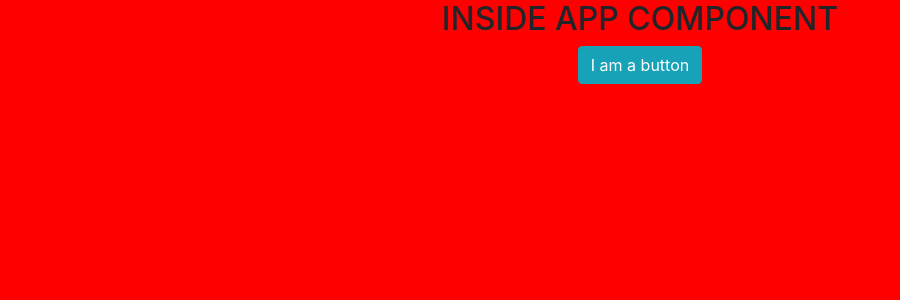
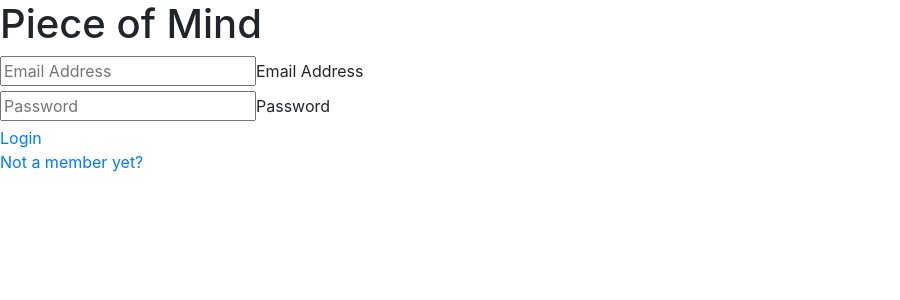
Before and after one commit to TheDotson/pieceOfMind_client, a React (Create React App) app: page /login in a window 1280 px wide. Shown: the top 300 px of the page, without its empty margins (0-900 px from the left). Built offline with nearby package versions, Linux system fonts and the light colour scheme.

Commit message:
auth wip

```diff
--- a/package.json
+++ b/package.json
@@ -12,8 +12,12 @@
     "firebase": "^8.2.10",
     "prop-types": "^15.7.2",
     "react": "^17.0.1",
+    "react-bootstrap": "^1.5.2",
     "react-dom": "^17.0.1",
+    "react-router": "^5.2.0",
+    "react-router-dom": "^5.2.0",
     "react-scripts": "4.0.3",
+    "reactstrap": "^8.9.0",
     "web-vitals": "^1.1.0"
   },
   "scripts": {
--- /dev/null
+++ b/src/components/ApplicationViews.js
@@ -0,0 +1,14 @@
+/* eslint-disable arrow-parens */
+/* eslint-disable arrow-body-style */
+import React from 'react';
+import { Route, Redirect } from 'react-router-dom';
+import { Home } from './home/Home';
+
+export const ApplicationViews = () => {
+  return <>
+          <Route exact path='/'>
+            <Redirect to='/home' />
+          </Route>
+          <Route exact path='/home' render={props => <Home {...props} />} />
+        </>;
+};
--- /dev/null
+++ b/src/components/PieceOfMind.js
@@ -0,0 +1,24 @@
+/* eslint-disable arrow-parens */
+/* eslint-disable arrow-body-style */
+import React from 'react';
+import { Route, Redirect } from 'react-router-dom';
+import { ApplicationViews } from './ApplicationViews';
+import { Login } from './auth/Login';
+import { Register } from './auth/Register';
+
+export const PieceOfMind = () => (
+    <>
+        <Route render={() => {
+          if (localStorage.getItem('s_token')) {
+            return <>
+                    {/* <Route component={NavBar} /> */}
+                    <Route render={props => <ApplicationViews {...props} />} />
+                </>;
+          }
+          return <Redirect to="/login" />;
+        }} />
+
+        <Route path="/login" render={props => <Login {...props}/>} />
+        <Route path="/register" render={props => <Register {...props}/>} />
+    </>
+);
--- /dev/null
+++ b/src/components/auth/Login.js
@@ -0,0 +1,64 @@
+import React, { useState } from 'react';
+import { Link } from 'react-router-dom';
+// import Button from 'react-bootstrap/Button';
+
+export const Login = props => {
+  const [user, setUser] = useState({
+    email:"",
+    password:""
+  })
+
+  const handleControlledInputChange = (event) => {
+    const newUserState = Object.assign({}, user)
+    newUserState[event.target.id] = event.target.value
+    setUser(newUserState)
+  }
+
+  const handleLogin = (e) => {
+    e.preventDefault();
+    return fetch("http://127.0.0.1:8000/login", {
+      method: "POST",
+      headers: {
+        "Content-Type": "application/json",
+        "Accept": "application/json"
+      },
+      body: JSON.stringify({
+        username: user.email,
+        password: user.password
+      })
+    })
+      .then(res => res.json())
+      .then(res => {
+        if ("valid" in res && res.valid && "token" in res) {
+          localStorage.setItem("token", res.token)
+          localStorage.setItem("user_id", res.user_id)
+          props.history.push("/home")
+        }
+        else {
+          props.history.push("/register")
+        }
+      })
+  }
+
+  return (
+    <div className="login__container">
+      <div className="heading__container">
+        <h1 className="heading__primary">Piece of Mind</h1>
+      </div>
+      <div className="login__form">
+        <form className="form" autoComplete="off">
+          <div className="form__group">
+            <input id="email" type="email" className="form__input" placeholder="Email Address" onChange={handleControlledInputChange} required></input>
+            <label htmlFor="email" className="form__label">Email Address</label>
+          </div>
+          <div className="form__group">
+            <input id="password" type="password" className="form__input" placeholder="Password" onChange={handleControlledInputChange} required></input>
+            <label htmlFor="password" className="form__label">Password</label>
+          </div>
+          <Link to="#" onClick={handleLogin} buttonvariant="link" id="btn-text2">Login</Link>
+        </form>
+        <Link className="login__link" to="/register" >Not a member yet?</Link>
+      </div>
+    </div>
+  )
+}
--- /dev/null
+++ b/src/components/auth/Register.js
@@ -0,0 +1,11 @@
+/* eslint-disable arrow-parens */
+/* eslint-disable arrow-body-style */
+import React from 'react';
+
+export const Register = props => {
+  return (
+    <>
+      <h1>Register</h1>
+    </>
+  );
+};
--- /dev/null
+++ b/src/components/home/Home.js
@@ -0,0 +1,11 @@
+/* eslint-disable arrow-parens */
+/* eslint-disable arrow-body-style */
+import React from 'react';
+
+export const Home = props => {
+  return (
+    <>
+      <h1>Home</h1>
+    </>
+  );
+};
--- a/src/index.js
+++ b/src/index.js
@@ -1,17 +1,18 @@
 import React from 'react';
 import ReactDOM from 'react-dom';
+import { BrowserRouter as Router } from 'react-router-dom';
+import { PieceOfMind } from './components/PieceOfMind';
 import './styles/index.scss';
-import App from './App/App';
+import 'bootstrap/dist/css/bootstrap.min.css';
 import reportWebVitals from './reportWebVitals';
 
 ReactDOM.render(
   <React.StrictMode>
-    <App />
+    <Router>
+      <PieceOfMind />
+    </Router>
   </React.StrictMode>,
   document.getElementById('root'),
 );
 
-// If you want to start measuring performance in your app, pass a function
-// to log results (for example: reportWebVitals(console.log))
-// or send to an analytics endpoint. Learn more: https://bit.ly/CRA-vitals
 reportWebVitals();
```
Also changed, not shown: src/components/pieceUsers/PieceUserProvider.js (added, +78 -0 lines), src/components/collections/CollectionProvider.js (added), src/components/items/ItemProvider.js (added), src/components/navbar/NavBar.js (added), src/components/rooms/RoomProvider.js (added), 2 other files (tests, documents, lock files or other folders).
